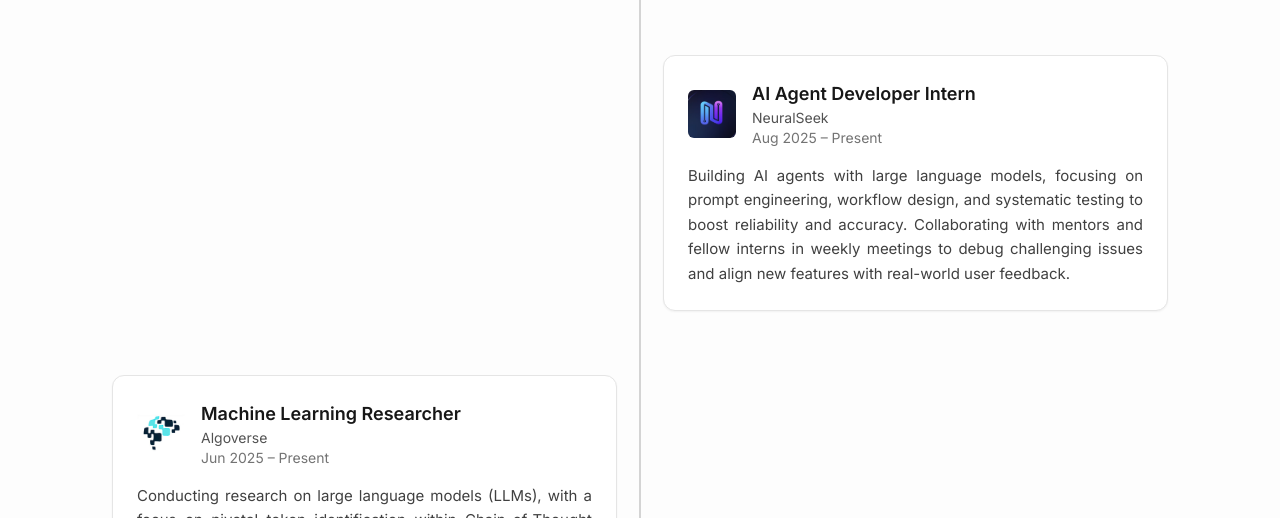
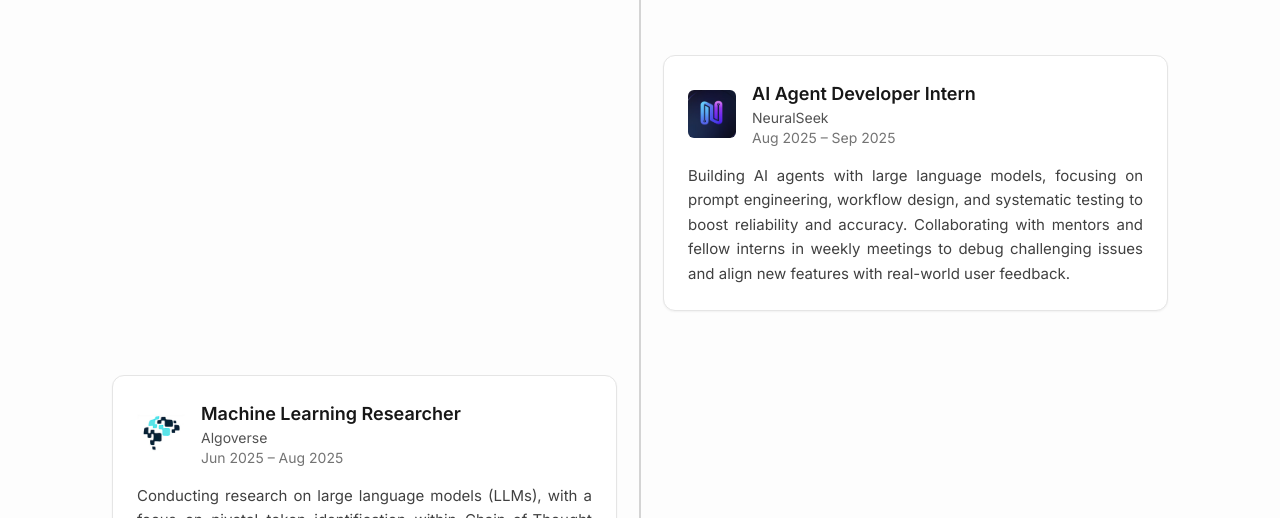
Before and after one commit to Zurab1K/portfolio, a React (Create React App) app: page / in a window 1280 px wide. Shown: the part 2560-3078 px from the top of the page. Built offline with nearby package versions, Linux system fonts and the light colour scheme.

Commit message:
Update internship and research timeframes

```diff
--- a/src/data/experience.js
+++ b/src/data/experience.js
@@ -12,7 +12,7 @@ const experiences = [
     title: "AI Agent Developer Intern",
     org: "NeuralSeek",
     logo: "/logos/neuralseek.png",
-    time: "Aug 2025 – Present",
+    time: "Aug 2025 – Sep 2025",
     location: "Remote",
     description: ["Building AI agents with large language models, focusing on prompt engineering, workflow design, and systematic testing to boost reliability and accuracy. Collaborating with mentors and fellow interns in weekly meetings to debug challenging issues and align new features with real-world user feedback."],
   },
@@ -20,7 +20,7 @@ const experiences = [
     title: "Machine Learning Researcher",
     org: "Algoverse",
     logo: "/logos/algoverse.png",
-    time: "Jun 2025 – Present",
+    time: "Jun 2025 – Aug 2025",
     location: "Remote",
     description:
       ["Conducting research on large language models (LLMs), with a focus on pivotal token identification within Chain-of-Thought (CoT) reasoning to improve interpretability and logical accuracy. This involves training linear probes with scikit-learn and PyTorch on hidden states from the Qwen-3-0.6B model, designing experiments to evaluate how pivotal tokens influence reasoning performance, and exploring methods to visualize internal activations and reasoning strategies."],
```
